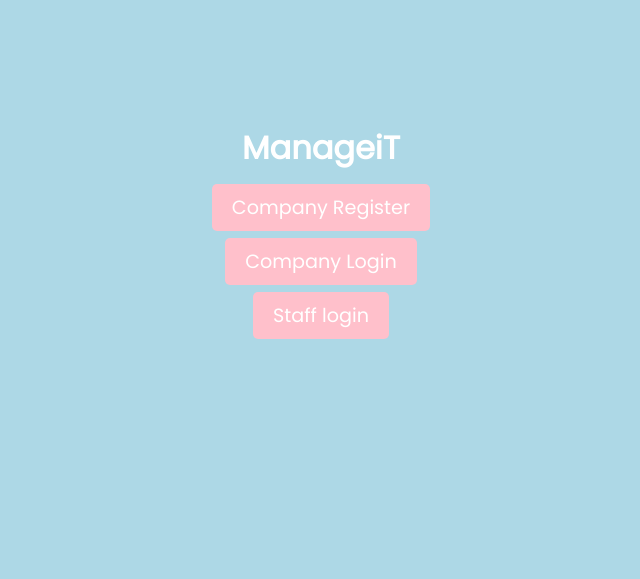
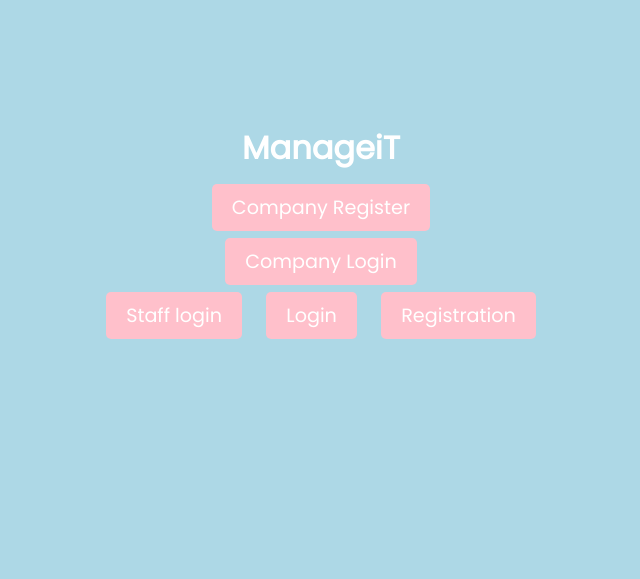
Before and after one commit to jaelynnnn/ManageiT, a PHP site: page / in a window 1280 px wide. Shown: the part 192-771 px from the top of the page, without its empty margins (319-959 px from the left). Run offline with PHP 8.4, Linux system fonts and the light colour scheme.

Commit message:
Update index.php

```diff
--- a/manageit/index.php
+++ b/manageit/index.php
@@ -38,6 +38,8 @@
             <a href="company_register.php">Company Register</a><br></br>
             <a href="company_login.php">Company Login</a><br></br>
             <a href="employee_login.php">Staff login</a>
+	    <a href="login_form.php">Login</a>
+	    <a href="register_form.php">Registration</a>
         </div>
     </div>
 </body>
```
